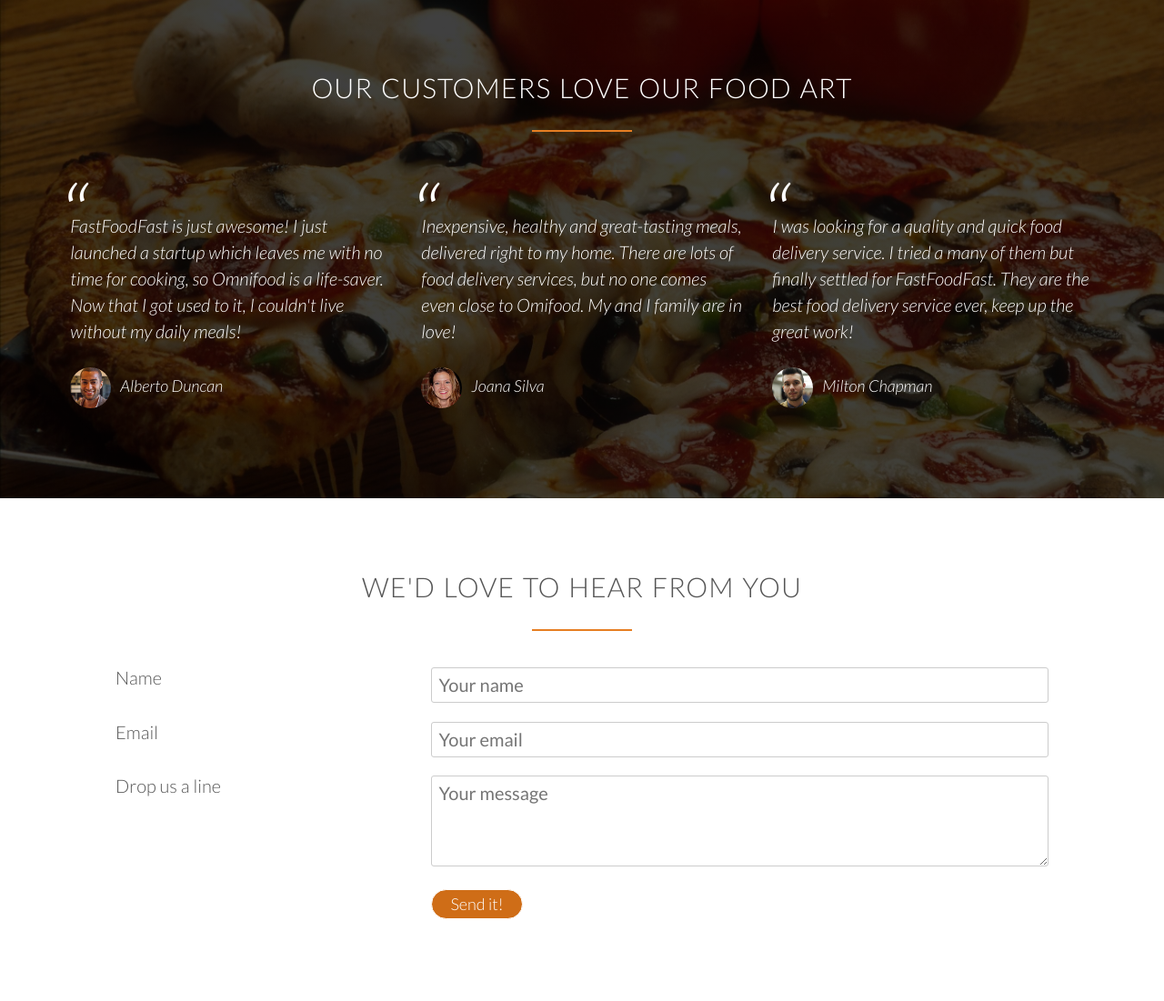
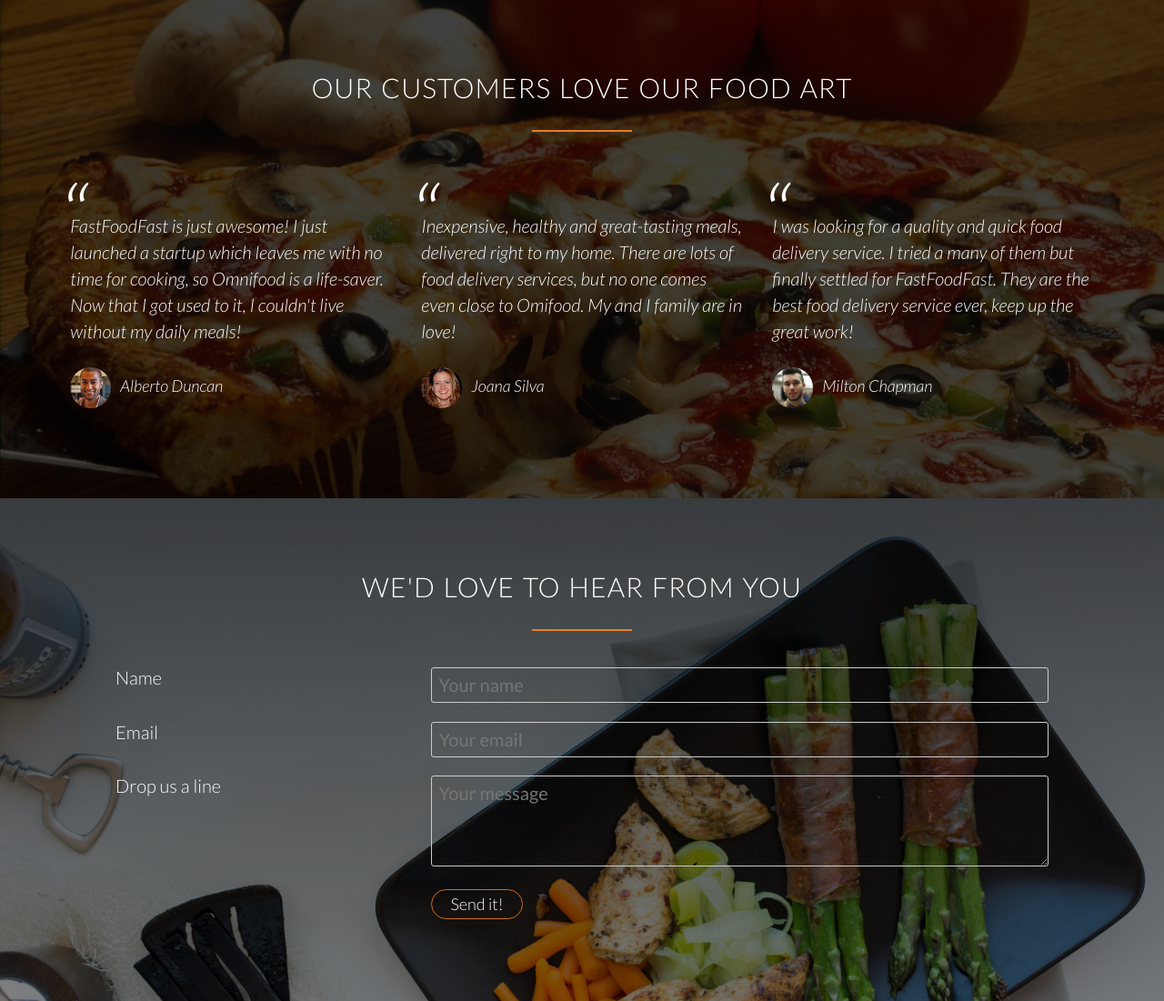
Before and after one commit to Kenneth-Macharia/FastFoodFast, a Python web app: template app/v1/views/templates/index.html in a window 1280 px wide. Shown: the part 1488-2589 px from the top of the page at 91% size. Run offline with Jinja, Linux system fonts and the light colour scheme; the template is opened without the code that fills it, so the values that code supplies are empty; some web fonts are replaced.

Commit message:
[Feature #163007043] ammend feedback section

```diff
--- a/app/v1/views/static/css/style.css
+++ b/app/v1/views/static/css/style.css
@@ -8,6 +8,9 @@
   box-sizing: border-box;
   /*border: 0.5px solid rgb(110, 181, 232);*/
 }
+
+/* Removes the outline for all elements when selected */
+*:focus {outline:none}
 
 html body {
   background-color: #fff;
@@ -176,7 +179,7 @@ input[type='submit']:active {
   /* Make the buttons to have a darker tone of orange. Use 0to255.com, pick
   your color code and paste in the site to get various shades of your color */
   background-color: #cf6d17;
-  border: 1px solid #fff;
+  border: 1px solid #cf6d17;
 }
 
 .btn_full:link,
@@ -192,8 +195,9 @@ input[type='submit'] {
 .btn_full:hover,
 .btn_full:active,
 input[type='submit'] {
-  background-color: #cf6d17;
-  border: 1px solid #fff;
+  background-color: transparent;
+  border: 1px solid #cf6d17;
+
 }
 
 /* ---------------------------------
@@ -319,6 +323,13 @@ cite img {
 /* ---------------------------------
  FEEDBACK SECTION
 --------------------------------- */
+.customer_feedback {
+  background-image: linear-gradient(rgba(0 , 0, 0, 0.75), rgba(0, 0, 0, 0.5)),
+  url(images/feedback.jpg);
+  background-size: cover;
+  color:#fff;
+  /*background-attachment: fixed;*/
+}
 
 .contact_form {
     width: 90%;
@@ -326,22 +337,16 @@ cite img {
     margin:0 auto;
 }
 
-input[type='text'], input[type='email'],select, textarea {
+input[type='text'], input[type='email'], textarea {
     /* Select only inputs with selected type */
     width: 100%;
     padding: 7px;
     border-radius: 3px;
     border: 1px solid #ccc;
+    background-color: transparent;
+    color:#fff;
 }
 
 textarea {
     height: 100px;
 }
-
-input[type='checkbox'] {
-    /* Add some margin around the checkbox */
-    margin: 10px 5px 10px 0;
-}
-
-/* Removes the outline for all elements when selected */
-*:focus {outline:none}
--- a/app/v1/views/templates/index.html
+++ b/app/v1/views/templates/index.html
@@ -135,7 +135,7 @@
         </div>
       </div>
     </section>
-    <section id="feedback">
+    <section class="customer_feedback" id="feedback">
       <div class="row">
         <h2>We'd love to hear from you</h2>
       </div>
@@ -144,7 +144,7 @@
           <div class="row">
             <!-- Make two columns but the second to have 2-in-1 cols so that its
             twice as wide as the first as specified in the grid css file-->
-            <div class="col span-1-of-3">
+            <div class="col span-1-of-3 label_div">
               <label for="name">Name</label>
             </div>
             <div class="col span-2-of-3">
@@ -158,7 +158,7 @@
             </div>
           </div>
           <div class="row">
-            <div class="col span-1-of-3">
+            <div class="col span-1-of-3 label_div">
               <label for="email">Email</label>
             </div>
             <div class="col span-2-of-3">
@@ -167,7 +167,7 @@
             </div>
           </div>
           <div class="row">
-            <div class="col span-1-of-3">
+            <div class="col span-1-of-3 label_div">
               <label>Drop us a line</label>
             </div>
             <div class="col span-2-of-3">
@@ -175,7 +175,7 @@
             </div>
           </div>
           <div class="row">
-            <div class="col span-1-of-3">
+            <div class="col span-1-of-3 label_div">
               <label>&nbsp;</label>
             </div>
             <div class="col span-2-of-3">
```
Also changed, not shown: app/v1/views/static/css/images/feedback.jpg (added).
